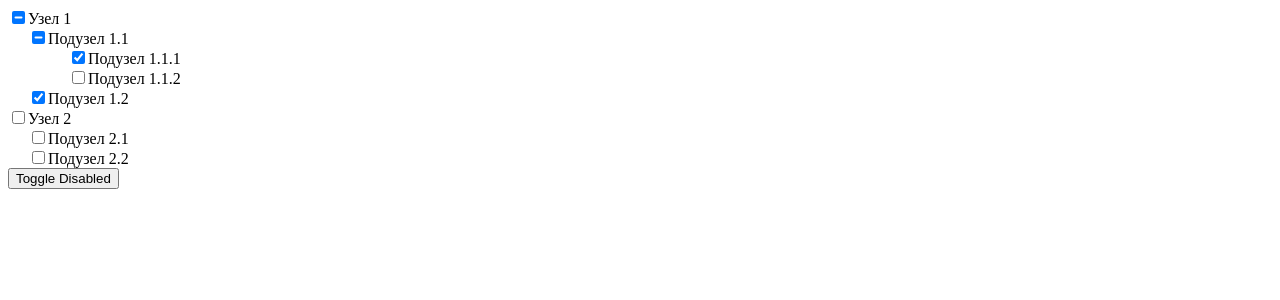
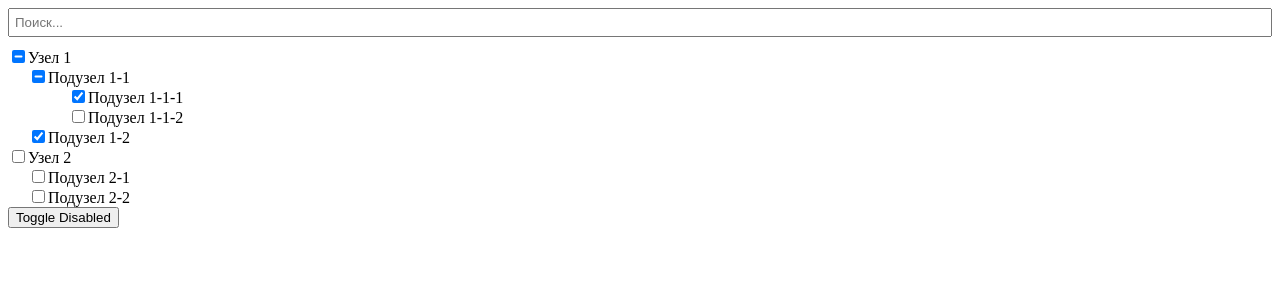
Before and after one commit to KseniyaAnd/train_angular, an Angular app: page / in a window 1280 px wide. Shown: the top 300 px of the page. Built offline with nearby package versions, Linux system fonts and the light colour scheme.

Commit message:
init: start fourth task

```diff
--- a/src/app/app.component.ts
+++ b/src/app/app.component.ts
@@ -18,27 +18,27 @@ export class AppComponent implements OnInit {
       name: 'Узел 1',
       children: [
         {
-          id: '1.1',
-          name: 'Подузел 1.1',
+          id: '1-1',
+          name: 'Подузел 1-1',
           children: [
-            { id: '1.1.1', name: 'Подузел 1.1.1' },
-            { id: '1.1.2', name: 'Подузел 1.1.2' },
+            { id: '1-1-1', name: 'Подузел 1-1-1' },
+            { id: '1-1-2', name: 'Подузел 1-1-2' },
           ],
         },
-        { id: '1.2', name: 'Подузел 1.2' },
+        { id: '1-2', name: 'Подузел 1-2' },
       ],
     },
     {
       id: '2',
       name: 'Узел 2',
       children: [
-        { id: '2.1', name: 'Подузел 2.1' },
-        { id: '2.2', name: 'Подузел 2.2' },
+        { id: '2-1', name: 'Подузел 2-1' },
+        { id: '2-2', name: 'Подузел 2-2' },
       ],
     },
   ];
 
-  treeControl = new FormControl<string[]>(['1.1.1', '1.2']);
+  treeControl = new FormControl<string[]>(['1-1-1', '1-2']);
   disabled = false;
 
   ngOnInit() {
--- a/src/app/components/tree-node/tree-node.component.html
+++ b/src/app/components/tree-node/tree-node.component.html
@@ -1,12 +1,14 @@
-<div [style.margin-left.px]="level * 20">
-  <div>
+<div [style.margin-left.px]="level * 20"
+     [appSearchHighlight]="search"
+     [label]="node.name"
+     [disabled]="disabled">
+
   <input type="checkbox"
          [checked]="isSelected"
          [indeterminate]="isIndeterminate"
          (change)="onCheckboxChange($event)"
          [disabled]="disabled"/>
   <span>{{ node.name }}</span>
-  </div>
 
   @if (hasChildren()) {
     @for (child of node.children; track child.id) {
--- a/src/app/components/tree-node/tree-node.component.ts
+++ b/src/app/components/tree-node/tree-node.component.ts
@@ -2,13 +2,14 @@ import { Component, Input, Output, EventEmitter } from '@angular/core';
 import { CommonModule } from '@angular/common';
 import { FormsModule } from '@angular/forms';
 import { TreeItem } from '../../interfaces/tree-item';
+import {SearchHighlightDirective} from '../../directives/search-highlight.directive';
 
 @Component({
   selector: 'app-tree-node',
   templateUrl: './tree-node.component.html',
   styleUrls: ['./tree-node.component.css'],
   standalone: true,
-  imports: [CommonModule, FormsModule],
+  imports: [CommonModule, FormsModule, SearchHighlightDirective],
 })
 export class TreeNodeComponent {
   @Input() node!: TreeItem;
@@ -16,6 +17,7 @@ export class TreeNodeComponent {
   @Input() selectedIds: string[] = [];
   @Input() disabled = false;
   @Output() selectionChange = new EventEmitter<string[]>();
+  @Input() search: string = '';
 
   get id(): string {
     return this.node.id;
--- a/src/app/components/tree/tree.component.css
+++ b/src/app/components/tree/tree.component.css
@@ -6,3 +6,10 @@
   color: #ffc107;
   font-weight: bold;
 }
+
+.search-input {
+  margin-bottom: 10px;
+  padding: 5px;
+  width: 100%;
+  box-sizing: border-box;
+}
--- a/src/app/components/tree/tree.component.html
+++ b/src/app/components/tree/tree.component.html
@@ -1,7 +1,11 @@
+<input type="text" [(ngModel)]="search" placeholder="Поиск..." class="search-input" />
+
 @for (item of data; track item.id) {
   <app-tree-node
     [node]="item"
+    [level]="0"
     [selectedIds]="selectedIds"
+    [search]="search"
     [disabled]="disabled"
     (selectionChange)="onSelectionChange($event)">
   </app-tree-node>
--- a/src/app/components/tree/tree.component.ts
+++ b/src/app/components/tree/tree.component.ts
@@ -23,6 +23,7 @@ export class TreeComponent implements ControlValueAccessor {
 
   selectedIds: string[] = [];
   disabled = false;
+  search: string = '';
 
   private onChange: (value: string[]) => void = () => {};
   private onTouched: () => void = () => {};
--- /dev/null
+++ b/src/app/directives/search-highlight.directive.ts
@@ -0,0 +1,38 @@
+import { Directive, ElementRef, Input, OnChanges, Renderer2, SimpleChanges } from '@angular/core';
+
+@Directive({
+  selector: '[appSearchHighlight]'
+})
+export class SearchHighlightDirective implements OnChanges {
+  @Input('appSearchHighlight') searchTerm: string = '';
+  @Input() label: string = '';
+  @Input() disabled = false;
+
+  constructor(private el: ElementRef, private renderer: Renderer2) {}
+
+  ngOnChanges(changes: SimpleChanges): void {
+    const term = this.searchTerm?.trim().toLowerCase();
+    const labelText = this.label?.trim().toLowerCase();
+
+    const hasSearch = term?.length > 0;
+    const matches = hasSearch && labelText.includes(term);
+
+    if (matches) {
+      this.renderer.setStyle(this.el.nativeElement, 'background-color', '#d2f8d2'); // зелёный
+      this.renderer.setStyle(this.el.nativeElement, 'pointer-events', 'auto');
+      this.renderer.setStyle(this.el.nativeElement, 'opacity', '1');
+    } else if (hasSearch) {
+      this.renderer.setStyle(this.el.nativeElement, 'background-color', '#f0f0f0'); // блеклый
+      this.renderer.setStyle(this.el.nativeElement, 'pointer-events', 'none');
+      this.renderer.setStyle(this.el.nativeElement, 'opacity', '0.5');
+    } else {
+      this.resetStyles();
+    }
+  }
+
+  private resetStyles(): void {
+    this.renderer.removeStyle(this.el.nativeElement, 'background-color');
+    this.renderer.removeStyle(this.el.nativeElement, 'pointer-events');
+    this.renderer.removeStyle(this.el.nativeElement, 'opacity');
+  }
+}
```
Lines whose indentation alone changed are shown as unchanged.
